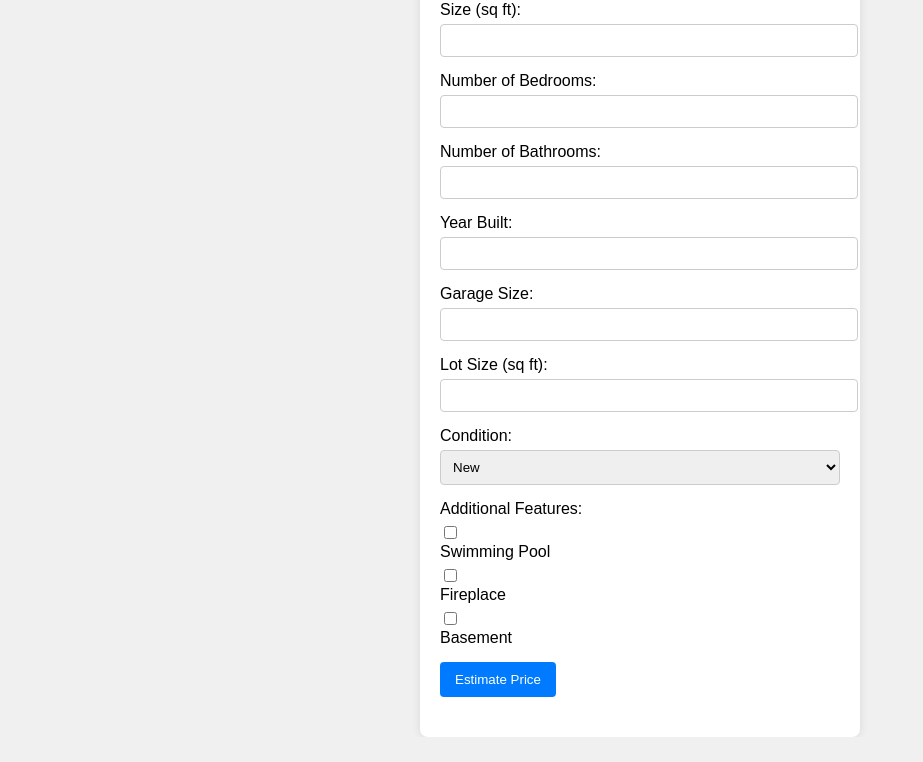
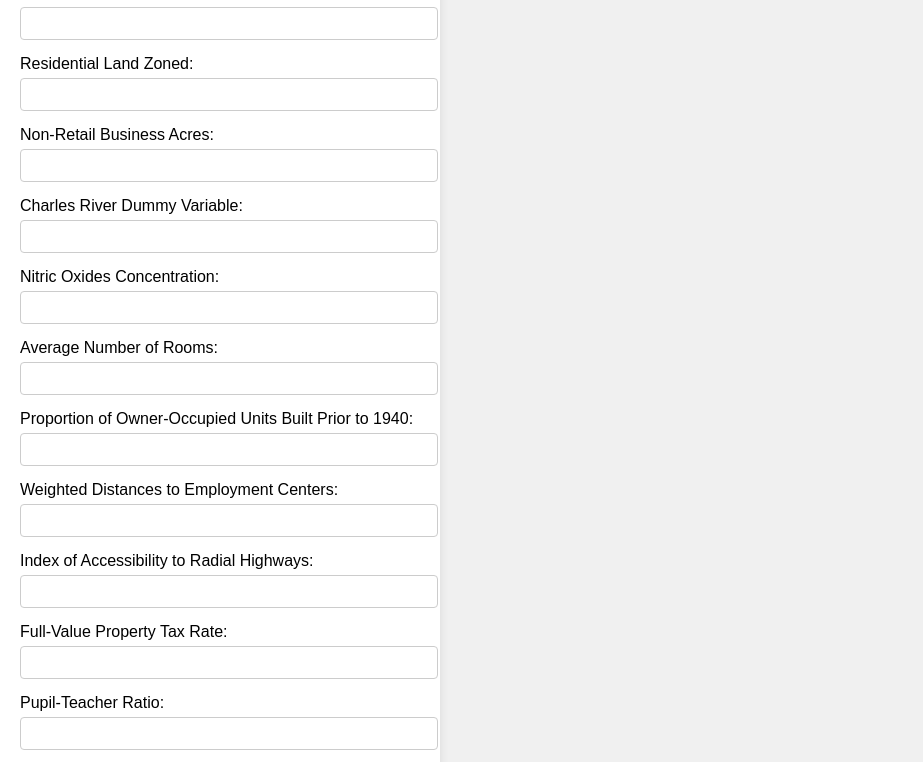
Before and after one commit to turepranav2/House_Price_Predictor, a plain HTML site: page Index.html in a window 1280 px wide. Shown: the part 116-878 px from the top of the page, without its empty margins (0-923 px from the left). Before the commit the page ends 853 px from the top, so only its background shows below. Drawn offline with Linux system fonts and the light colour scheme.

Commit message:
Update and rename User_Interface.html to Index.html

```diff
--- a/User_Interface.html
+++ b/Index.html
@@ -7,7 +7,7 @@
     <style>
         body {
             font-family: Arial, sans-serif;
-            display: flex;
+            display: block;
             justify-content: center;
             align-items: center;
             height: 100vh;
@@ -59,55 +59,56 @@
         <h1>House Price Estimator</h1>
         <form id="priceForm">
             <div class="form-group">
-                <label for="location">Location:</label>
-                <input type="text" id="location" name="location" required>
+                <label for="CRIM">Crime Rate:</label>
+                <input type="number" id="CRIM" name="CRIM" step="any" required>
             </div>
             <div class="form-group">
-                <label for="size">Size (sq ft):</label>
-                <input type="number" id="size" name="size" required>
+                <label for="ZN">Residential Land Zoned:</label>
+                <input type="number" id="ZN" name="ZN" step="any" required>
             </div>
             <div class="form-group">
-                <label for="bedrooms">Number of Bedrooms:</label>
-                <input type="number" id="bedrooms" name="bedrooms" required>
+                <label for="INDUS">Non-Retail Business Acres:</label>
+                <input type="number" id="INDUS" name="INDUS" step="any" required>
             </div>
             <div class="form-group">
-                <label for="bathrooms">Number of Bathrooms:</label>
-                <input type="number" id="bathrooms" name="bathrooms" required>
+                <label for="CHAS">Charles River Dummy Variable:</label>
+                <input type="number" id="CHAS" name="CHAS" step="any" required>
             </div>
             <div class="form-group">
-                <label for="yearBuilt">Year Built:</label>
-                <input type="number" id="yearBuilt" name="yearBuilt" required>
+                <label for="NOX">Nitric Oxides Concentration:</label>
+                <input type="number" id="NOX" name="NOX" step="any" required>
             </div>
             <div class="form-group">
-                <label for="garageSize">Garage Size:</label>
-                <input type="number" id="garageSize" name="garageSize">
+                <label for="RM">Average Number of Rooms:</label>
+                <input type="number" id="RM" name="RM" step="any" required>
             </div>
             <div class="form-group">
-                <label for="lotSize">Lot Size (sq ft):</label>
-                <input type="number" id="lotSize" name="lotSize">
+                <label for="AGE">Proportion of Owner-Occupied Units Built Prior to 1940:</label>
+                <input type="number" id="AGE" name="AGE" step="any" required>
             </div>
             <div class="form-group">
-                <label for="condition">Condition:</label>
-                <select id="condition" name="condition" required>
-                    <option value="new">New</option>
-                    <option value="good">Good</option>
-                    <option value="needs_renovation">Needs Renovation</option>
-                </select>
+                <label for="DIS">Weighted Distances to Employment Centers:</label>
+                <input type="number" id="DIS" name="DIS" step="any" required>
             </div>
             <div class="form-group">
-                <label>Additional Features:</label>
-                <div>
-                    <input type="checkbox" id="pool" name="features" value="pool">
-                    <label for="pool">Swimming Pool</label>
-                </div>
-                <div>
-                    <input type="checkbox" id="fireplace" name="features" value="fireplace">
-                    <label for="fireplace">Fireplace</label>
-                </div>
-                <div>
-                    <input type="checkbox" id="basement" name="features" value="basement">
-                    <label for="basement">Basement</label>
-                </div>
+                <label for="RAD">Index of Accessibility to Radial Highways:</label>
+                <input type="number" id="RAD" name="RAD" step="any" required>
+            </div>
+            <div class="form-group">
+                <label for="TAX">Full-Value Property Tax Rate:</label>
+                <input type="number" id="TAX" name="TAX" step="any" required>
+            </div>
+            <div class="form-group">
+                <label for="PTRATIO">Pupil-Teacher Ratio:</label>
+                <input type="number" id="PTRATIO" name="PTRATIO" step="any" required>
+            </div>
+            <div class="form-group">
+                <label for="B">Proportion of Black Residents:</label>
+                <input type="number" id="B" name="B" step="any" required>
+            </div>
+            <div class="form-group">
+                <label for="LSTAT">Percentage of Lower Status of the Population:</label>
+                <input type="number" id="LSTAT" name="LSTAT" step="any" required>
             </div>
             <button type="submit" class="button">Estimate Price</button>
         </form>
@@ -118,15 +119,13 @@
         document.getElementById('priceForm').addEventListener('submit', function(event) {
             event.preventDefault();
 
-            // Collect data from the form
             const formData = new FormData(this);
             const data = {};
             formData.forEach((value, key) => {
-                data[key] = value;
+                data[key] = parseFloat(value);
             });
 
-            // Example of sending the data to the server (assuming a POST endpoint)
-            fetch('https://your-backend-api.com/predict-price', {
+            fetch('http://127.0.0.1:5000/predict-price', {
                 method: 'POST',
                 headers: {
                     'Content-Type': 'application/json',
@@ -135,11 +134,15 @@
             })
             .then(response => response.json())
             .then(result => {
-                // Display the result
-                document.getElementById('result').textContent = `Estimated Price: $${result.price}`;
+                if (result.price) {
+                    document.getElementById('result').textContent = `Estimated Price: $${result.price}`;
+                } else {
+                    document.getElementById('result').textContent = `Error: ${result.error}`;
+                }
             })
             .catch(error => {
                 console.error('Error:', error);
+                document.getElementById('result').textContent = 'An error occurred.';
             });
         });
     </script>
```
